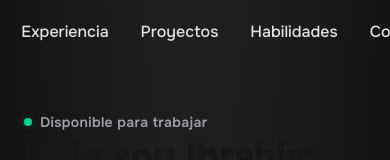
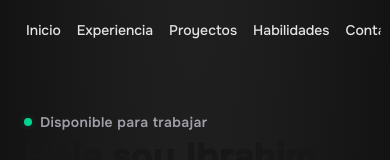
Before and after one commit to IbraAguero/portfolio, a React (Vite) app: page / in a window 390 px wide. Shown: the top 160 px of the page. Built offline with nearby package versions, Linux system fonts and the light colour scheme.

Commit message:
fix: fix navbar responsive

```diff
--- a/src/components/navbar.tsx
+++ b/src/components/navbar.tsx
@@ -23,14 +23,14 @@ function Navbar() {
     <header
       className={`fixed top-3 left-1/2 -translate-x-1/2 z-50 transition-all duration-300 ${
         isScrolled ? "bg-zinc-950/60 backdrop-blur-md" : "bg-transparent"
-      } rounded-full py-2 px-8`}
+      } rounded-full py-2 px-4 sm:px-8 max-w-[95vw] overflow-x-auto no-scrollbar`}
     >
-      <nav className="flex items-center gap-8">
+      <nav className="flex items-center gap-4 sm:gap-8 min-w-max">
         {navItems.map((item) => (
           <a
             key={item.name}
             href={item.href}
-            className="font-medium text-zinc-200 hover:text-white transition-colors"
+            className="font-medium text-sm sm:text-base text-zinc-200 hover:text-white transition-colors"
           >
             {item.name}
           </a>
--- a/src/index.css
+++ b/src/index.css
@@ -67,3 +67,12 @@ body {
 .modal-scrollbar::-webkit-scrollbar-thumb:hover {
   background: #52525b;
 }
+
+/* Hide scrollbar for mobile navbar */
+.no-scrollbar::-webkit-scrollbar {
+  display: none;
+}
+.no-scrollbar {
+  -ms-overflow-style: none;  /* IE and Edge */
+  scrollbar-width: none;  /* Firefox */
+}
```
